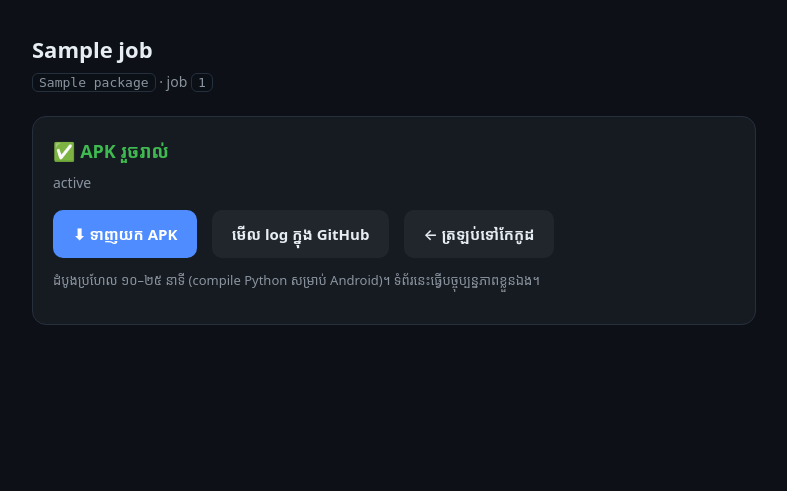
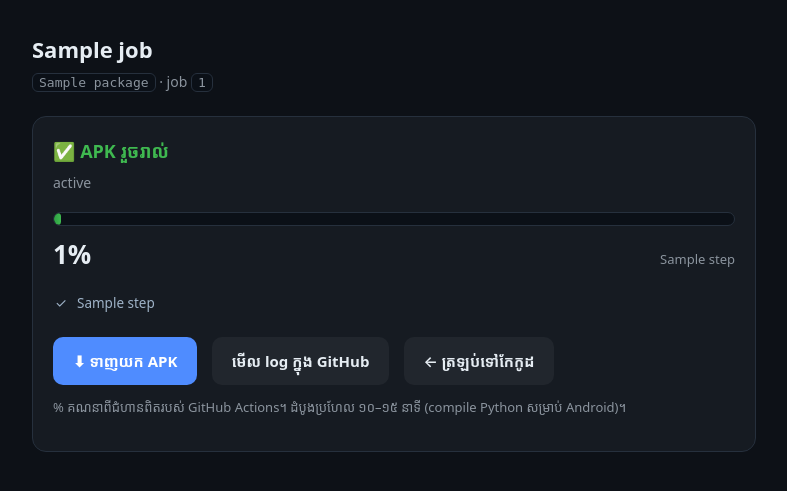
Before and after one commit to kitreaksa78-debug/pyapp-builder, a Flask app: template templates/job.html in a window 1280 px wide. Shown: the top 491 px of the page, without its empty margins (246-1033 px from the left). Run offline with Flask 3, Linux system fonts and the light colour scheme; the template is opened without the code that fills it: most values are stand-ins (such as "Sample title", 1, 10 or a date in 2020).

Commit message:
Show real build progress as a percentage
Progress is derived from the GitHub Actions run's own step data: finished
steps count in full and the running step counts by elapsed time, so the bar
tracks the actual build instead of a timer.

```diff
--- a/app.py
+++ b/app.py
@@ -19,6 +19,7 @@ import time
 import urllib.error
 import urllib.request
 import zipfile
+from datetime import datetime, timezone
 from pathlib import Path
 
 from flask import (Flask, abort, jsonify, redirect, render_template, request,
@@ -136,6 +137,46 @@ def local_build_available() -> bool:
     return bool(shutil.which("buildozer"))
 
 
+# រយៈពេលជាមធ្យម (វិនាទី) វាស់ពី run ពិត — ប្រើគណនា % ពេលជំហានមួយកំពុងរត់
+STEP_SECONDS = {
+    "Set up job": 5,
+    "Checkout": 6,
+    "Python 3.11": 9,
+    "Pin python to 3.11": 2,
+    "System dependencies": 60,
+    "Buildozer": 22,
+    "Cache SDK/NDK and p4a builds": 15,
+    "Build APK": 420,
+    "Collect APK": 4,
+    "Upload artifact": 8,
+    "Publish release": 9,
+}
+STEP_KH = {
+    "Set up job": "រៀបចំ runner",
+    "Checkout": "ទាញកូដ",
+    "Python 3.11": "ដំឡើង Python 3.11",
+    "Pin python to 3.11": "កំណត់ Python 3.11",
+    "System dependencies": "ដំឡើងកម្មវិធីប្រព័ន្ធ",
+    "Buildozer": "ដំឡើង buildozer",
+    "Cache SDK/NDK and p4a builds": "ស្តារ cache SDK/NDK",
+    "Build APK": "Build APK (compile Python → Android)",
+    "Collect APK": "ប្រមូល APK",
+    "Upload artifact": "ផ្ទុកឡើង artifact",
+    "Publish release": "បង្កើត release",
+}
+
+
+def _parse_ts(value: str | None) -> float:
+    """'2026-11-02T09:14:08Z' → epoch វិនាទី (0 បើខូច)។"""
+    if not value:
+        return 0.0
+    try:
+        return datetime.strptime(value, "%Y-%m-%dT%H:%M:%SZ").replace(
+            tzinfo=timezone.utc).timestamp()
+    except ValueError:
+        return 0.0
+
+
 # ---------------------------------------------------------------- github
 class GitHub:
     def __init__(self, repo: str, token: str):
@@ -194,6 +235,46 @@ class GitHub:
                 return run
         return None
 
+    def run_progress(self, run: dict) -> dict:
+        """% ពិតប្រាកដពីជំហានរបស់ workflow (conclusion + started_at របស់ GitHub)។"""
+        steps: list[dict] = []
+        if run.get("id"):
+            try:
+                data = self.call(f"/repos/{self.repo}/actions/runs/{run['id']}/jobs")
+            except Exception:  # noqa: BLE001 — % គ្រាន់ជាព័ត៌មានបន្ថែម
+                data = {}
+            for job in data.get("jobs") or []:
+                steps.extend(job.get("steps") or [])
+        now = time.time()
+        total = done = remaining = 0.0
+        current = ""
+        shown: list[dict] = []
+        for step in steps:
+            name = step.get("name") or ""
+            if name.startswith("Post ") or name == "Complete job":
+                continue
+            expected = STEP_SECONDS.get(name, 20)
+            total += expected
+            if step.get("conclusion"):
+                done += expected
+                shown.append({"name": STEP_KH.get(name, name), "state": "done"})
+            elif step.get("status") == "in_progress":
+                started = _parse_ts(step.get("started_at")) or now
+                frac = min(0.95, max(0.0, (now - started) / expected))
+                done += expected * frac
+                remaining += expected * (1 - frac)
+                current = name
+                shown.append({"name": STEP_KH.get(name, name), "state": "now"})
+            else:
+                remaining += expected
+                shown.append({"name": STEP_KH.get(name, name), "state": "wait"})
+        if run.get("status") == "completed":
+            return {"percent": 100, "step": "", "steps": shown, "eta": 0}
+        percent = int(round(100 * done / total)) if total else 0
+        return {"percent": max(0, min(99, percent)),
+                "step": STEP_KH.get(current, current),
+                "steps": shown, "eta": int(remaining)}
+
 
 def gh() -> GitHub:
     return GitHub(GH_REPO, GH_TOKEN)
@@ -213,6 +294,7 @@ def create_job(title: str, package: str, code: str) -> dict:
         "error": "",
         "apk_url": "",
         "run_url": "",
+        "progress": {"percent": 0, "step": "", "steps": [], "eta": 0},
         "created": time.time(),
         "checked": 0.0,
         "branch": f"build/{job_id}",
@@ -279,9 +361,15 @@ def refresh_job(meta: dict) -> dict:
             meta["status"] = "done"
             meta["apk_url"] = (f"https://github.com/{GH_REPO}/releases/download/"
                                f"{meta['tag']}/app-debug.apk")
+            meta["progress"] = {"percent": 100, "step": "", "steps": [], "eta": 0}
         else:
             meta["status"] = "error"
             meta["error"] = f"Build បរាជ័យ ({run.get('conclusion')}) — មើល log ក្នុង GitHub"
+    else:
+        try:
+            meta["progress"] = gh().run_progress(run)
+        except Exception:  # noqa: BLE001
+            pass
     save_job(meta)
     return meta
 
@@ -364,6 +452,7 @@ def job_status(job_id: str):
         "id": meta["id"], "status": meta["status"], "note": meta["status_note"],
         "error": meta["error"], "apk_url": meta["apk_url"], "run_url": meta["run_url"],
         "title": meta["title"],
+        "progress": meta.get("progress") or {"percent": 0, "step": "", "steps": [], "eta": 0},
     })
 
 
--- a/templates/job.html
+++ b/templates/job.html
@@ -28,6 +28,24 @@
   pre{background:#0b1017;border:1px solid var(--line);border-radius:10px;padding:12px;overflow:auto;
       font-size:12px;color:#ffb4ae;white-space:pre-wrap}
   .meta{font-size:13px;color:var(--dim);margin-top:12px}
+
+  /* ---- progress ---- */
+  .prog{margin:18px 0 4px}
+  .bar{height:14px;background:#0b1017;border:1px solid var(--line);border-radius:999px;overflow:hidden}
+  .fill{height:100%;width:0;border-radius:999px;
+        background:linear-gradient(90deg,#2f6fe0,#4f8cff);
+        transition:width .6s ease}
+  .fill.ok{background:linear-gradient(90deg,#2ea043,#3fb950)}
+  .prow{display:flex;justify-content:space-between;align-items:baseline;gap:10px;margin:8px 0 0}
+  .pct{font-size:26px;font-weight:700;font-variant-numeric:tabular-nums;margin:0}
+  .step{font-size:13px;color:var(--dim);text-align:right;margin:0}
+  .steps{list-style:none;margin:14px 0 0;padding:0;font-size:13.5px}
+  .steps li{display:flex;gap:8px;padding:3px 0;color:var(--dim)}
+  .steps li.done{color:#9fb3c8}
+  .steps li.now{color:var(--fg);font-weight:600}
+  .steps li.now .ico{color:var(--accent)}
+  .steps li.wait{opacity:.55}
+  .ico{width:16px;flex:0 0 16px;text-align:center}
 </style>
 </head>
 <body>
@@ -42,6 +60,21 @@
       {% else %}<span class="spinner"></span>កំពុង build…{% endif %}
     </p>
     <p class="note" id="note">{{ job.status_note or 'កំពុងរង់ចាំ…' }}</p>
+
+    <div class="prog" id="progwrap">
+      <div class="bar"><div class="fill{% if job.status == 'done' %} ok{% endif %}" id="fill"
+        style="width:{{ job.progress.percent if job.progress else 0 }}%"></div></div>
+      <div class="prow">
+        <p class="pct" id="pct">{{ job.progress.percent if job.progress else 0 }}%</p>
+        <p class="step" id="step">{{ job.progress.step if job.progress else '' }}</p>
+      </div>
+      <ul class="steps" id="steps">
+        {% for s in (job.progress.steps if job.progress else []) %}
+        <li class="{{ s.state }}"><span class="ico">{{ '✓' if s.state == 'done' else ('◐' if s.state == 'now' else '○') }}</span>{{ s.name }}</li>
+        {% endfor %}
+      </ul>
+    </div>
+
     <div id="errwrap">{% if job.error %}<pre id="err">{{ job.error }}</pre>{% endif %}</div>
     <div id="actions">
       {% if job.status == 'done' %}
@@ -50,7 +83,7 @@
       {% if job.run_url %}<a class="btn ghost" href="{{ job.run_url }}" target="_blank" rel="noopener">មើល log ក្នុង GitHub</a>{% endif %}
       <a class="btn ghost" href="/">← ត្រឡប់ទៅកែកូដ</a>
     </div>
-    <p class="meta">ដំបូងប្រហែល ១០–២៥ នាទី (compile Python សម្រាប់ Android)។ ទំព័រនេះធ្វើបច្ចុប្បន្នភាពខ្លួនឯង។</p>
+    <p class="meta">% គណនាពីជំហានពិតរបស់ GitHub Actions។ ដំបូងប្រហែល ១០–១៥ នាទី (compile Python សម្រាប់ Android)។</p>
   </div>
 </div>
 <script>
@@ -58,16 +91,37 @@ const jobId = {{ job.id|tojson }};
 const stateEl = document.getElementById('state');
 const noteEl = document.getElementById('note');
 const actions = document.getElementById('actions');
+const fillEl = document.getElementById('fill');
+const pctEl = document.getElementById('pct');
+const stepEl = document.getElementById('step');
+const stepsEl = document.getElementById('steps');
 
 function esc(s){ const d = document.createElement('div'); d.textContent = s || ''; return d.innerHTML; }
+
+function renderProgress(p){
+  if (!p) return;
+  fillEl.style.width = Math.max(0, Math.min(100, p.percent || 0)) + '%';
+  pctEl.textContent = (p.percent || 0) + '%';
+  let line = p.step || '';
+  if (p.eta > 0 && p.eta < 3600) line += (line ? ' · ' : '') + '~' + Math.max(1, Math.round(p.eta / 60)) + ' នាទីទៀត';
+  stepEl.textContent = line;
+  if (p.steps && p.steps.length) {
+    stepsEl.innerHTML = p.steps.map(s => {
+      const ico = s.state === 'done' ? '✓' : (s.state === 'now' ? '◐' : '○');
+      return '<li class="' + s.state + '"><span class="ico">' + ico + '</span>' + esc(s.name) + '</li>';
+    }).join('');
+  }
+}
 
 async function tick(){
   try {
     const r = await fetch('/api/jobs/' + jobId, {cache: 'no-store'});
     const j = await r.json();
     noteEl.textContent = j.note || '';
+    renderProgress(j.progress);
     if (j.status === 'done') {
       stateEl.innerHTML = '<span class="ok">✅ APK រួចរាល់</span>';
+      fillEl.classList.add('ok');
       let html = '<a class="btn primary" href="' + esc(j.apk_url || ('/dl/' + jobId)) + '">⬇ ទាញយក APK</a>';
       if (j.run_url) html += '<a class="btn ghost" href="' + esc(j.run_url) + '" target="_blank" rel="noopener">មើល log ក្នុង GitHub</a>';
       html += '<a class="btn ghost" href="/">← ត្រឡប់ទៅកែកូដ</a>';
@@ -76,13 +130,15 @@ async function tick(){
     }
     if (j.status === 'error') {
       stateEl.innerHTML = '<span class="bad">⚠ Build មិនជោគជ័យ</span>';
-      if (j.error) noteEl.insertAdjacentHTML('afterend', '<pre>' + esc(j.error) + '</pre>');
+      if (j.error && !document.getElementById('err')) {
+        noteEl.insertAdjacentHTML('afterend', '<pre id="err">' + esc(j.error) + '</pre>');
+      }
       return;
     }
   } catch (e) { /* បន្តព្យាយាម */ }
   setTimeout(tick, 6000);
 }
-{% if job.status not in ('done', 'error') %}setTimeout(tick, 4000);{% endif %}
+{% if job.status not in ('done', 'error') %}setTimeout(tick, 3000);{% endif %}
 </script>
 </body>
 </html>
```
